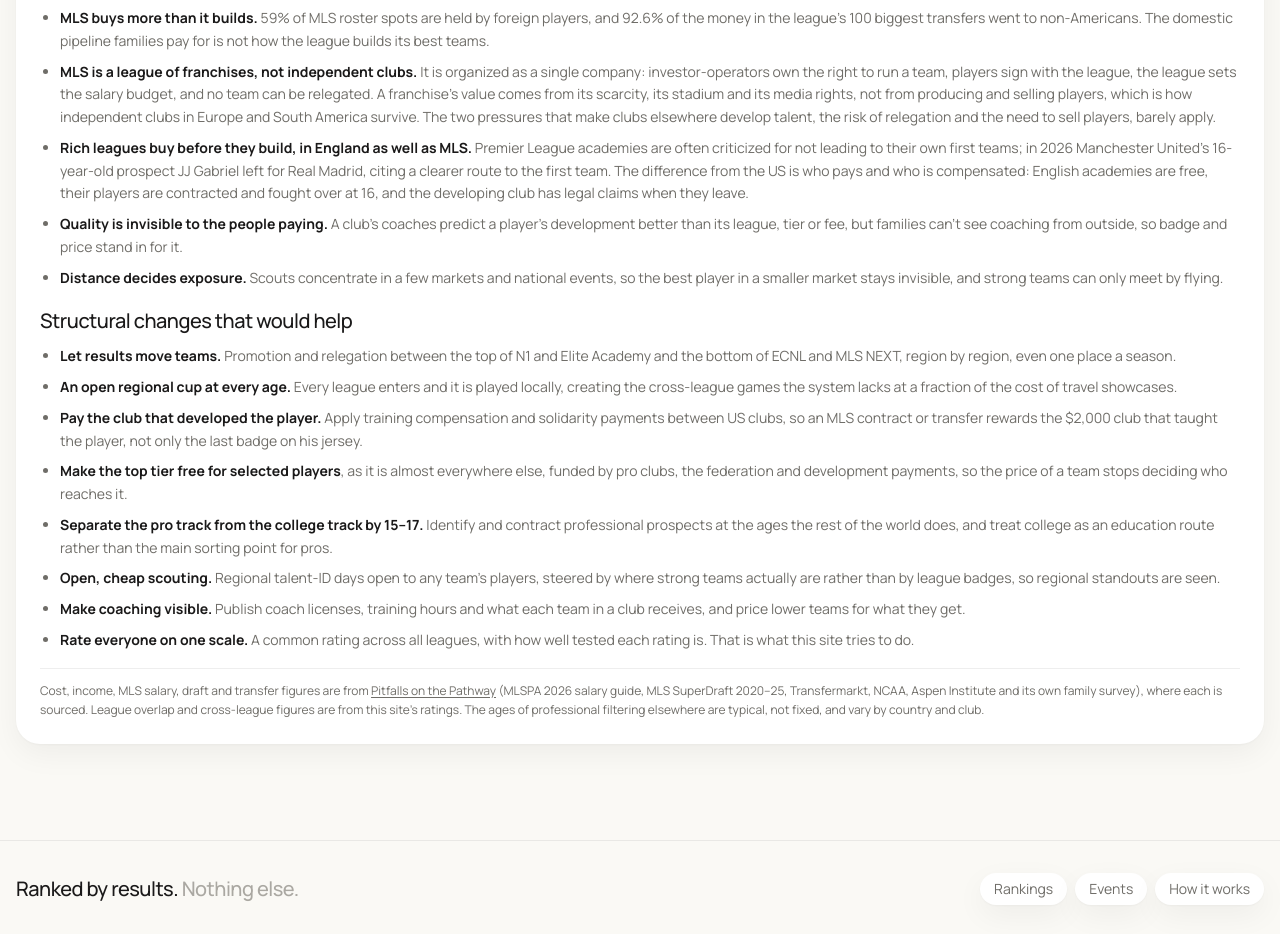
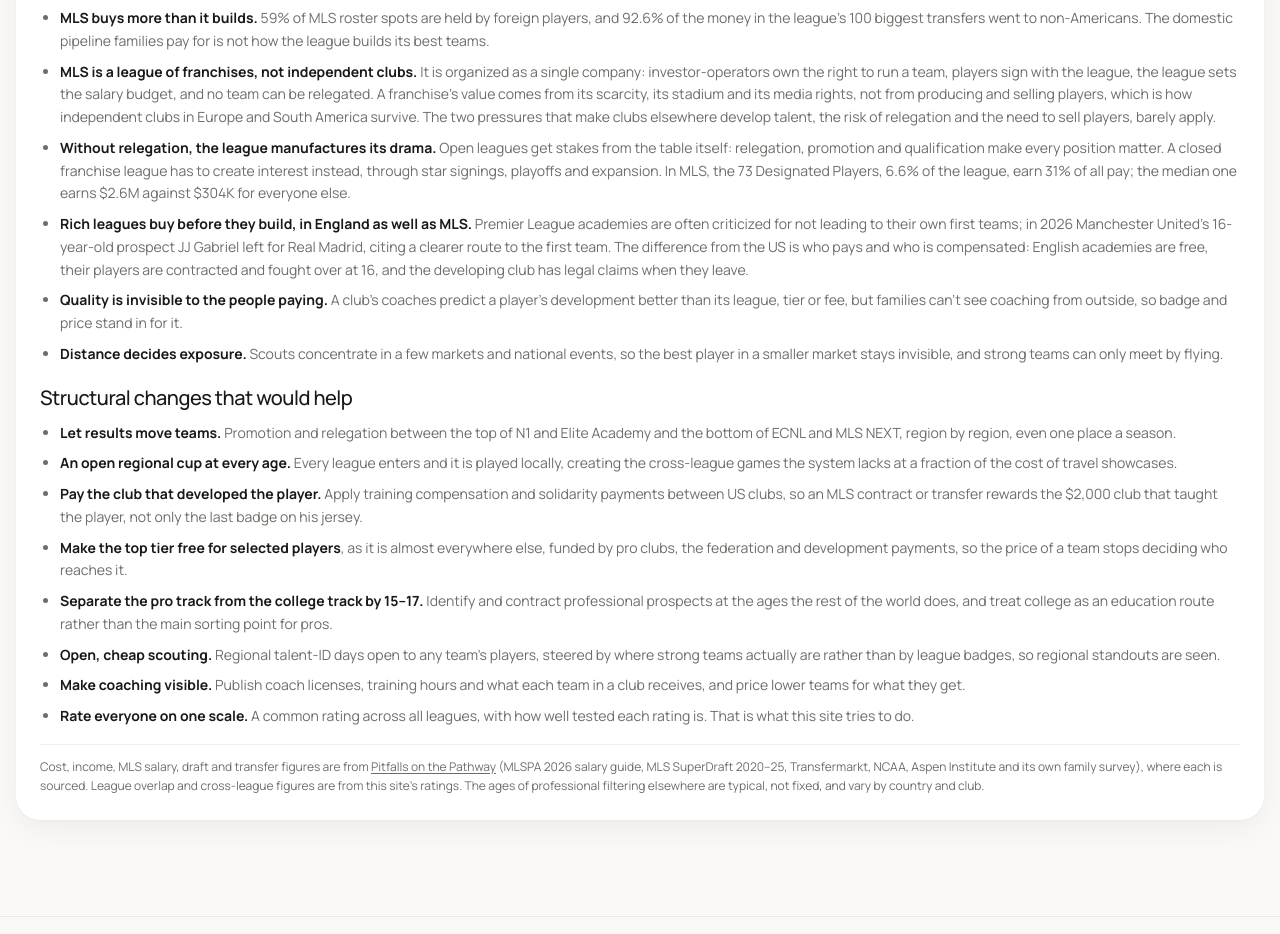
Before and after one commit to ericdoesit/soccer-rankings, a Next.js app: page /findings in a window 1280 px wide. Shown: the part 2320-3254 px from the top of the page. Built offline with nearby package versions, Linux system fonts and the light colour scheme; a web font is replaced by a local one.

Commit message:
Findings: without relegation, the league manufactures its drama
Co-Authored-By: Claude Opus 5.5 <noreply@anthropic.com>

```diff
--- a/src/app/findings/page.tsx
+++ b/src/app/findings/page.tsx
@@ -171,6 +171,7 @@ export default function FindingsPage() {
                 <li><strong className="text-foreground">College is a minor road to MLS and the national team.</strong> MLS takes about 82 draft picks a year, against about 345 signings from abroad and 75 Homegrowns. 79% of the 2020–25 draft picks were off MLS rosters by 2026, and the median survivor earns $113K. D1 men&apos;s rosters, capped at 28, hold 30–35% international players and fill 25–30% of spots from the transfer portal. High school soccer plays almost no part: recruiting runs through club showcases.</li>
                 <li><strong className="text-foreground">MLS buys more than it builds.</strong> 59% of MLS roster spots are held by foreign players, and 92.6% of the money in the league&apos;s 100 biggest transfers went to non-Americans. The domestic pipeline families pay for is not how the league builds its best teams.</li>
                 <li><strong className="text-foreground">MLS is a league of franchises, not independent clubs.</strong> It is organized as a single company: investor-operators own the right to run a team, players sign with the league, the league sets the salary budget, and no team can be relegated. A franchise&apos;s value comes from its scarcity, its stadium and its media rights, not from producing and selling players, which is how independent clubs in Europe and South America survive. The two pressures that make clubs elsewhere develop talent, the risk of relegation and the need to sell players, barely apply.</li>
+                <li><strong className="text-foreground">Without relegation, the league manufactures its drama.</strong> Open leagues get stakes from the table itself: relegation, promotion and qualification make every position matter. A closed franchise league has to create interest instead, through star signings, playoffs and expansion. In MLS, the 73 Designated Players, 6.6% of the league, earn 31% of all pay; the median one earns $2.6M against $304K for everyone else.</li>
                 <li><strong className="text-foreground">Rich leagues buy before they build, in England as well as MLS.</strong> Premier League academies are often criticized for not leading to their own first teams; in 2026 Manchester United&apos;s 16-year-old prospect JJ Gabriel left for Real Madrid, citing a clearer route to the first team. The difference from the US is who pays and who is compensated: English academies are free, their players are contracted and fought over at 16, and the developing club has legal claims when they leave.</li>
                 <li><strong className="text-foreground">Quality is invisible to the people paying.</strong> A club&apos;s coaches predict a player&apos;s development better than its league, tier or fee, but families can&apos;t see coaching from outside, so badge and price stand in for it.</li>
                 <li><strong className="text-foreground">Distance decides exposure.</strong> Scouts concentrate in a few markets and national events, so the best player in a smaller market stays invisible, and strong teams can only meet by flying.</li>
```
